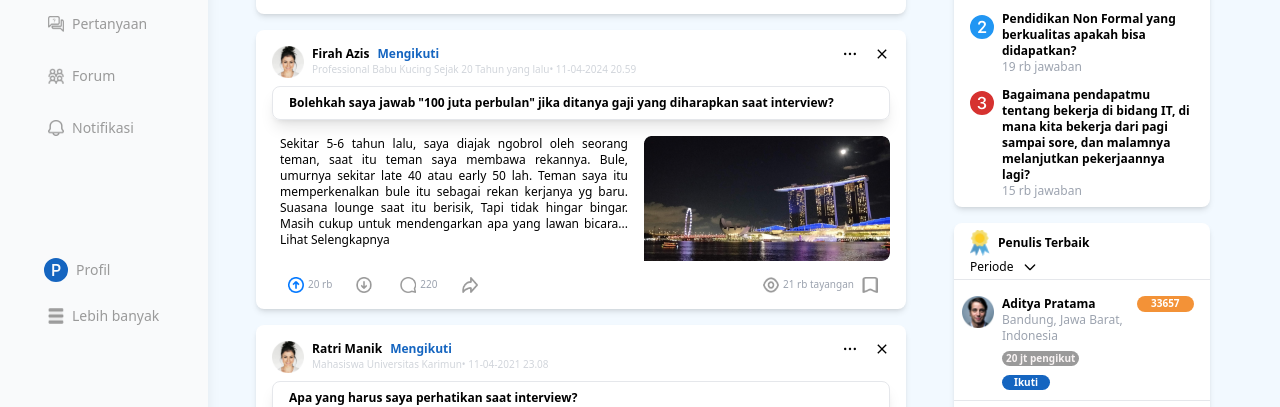
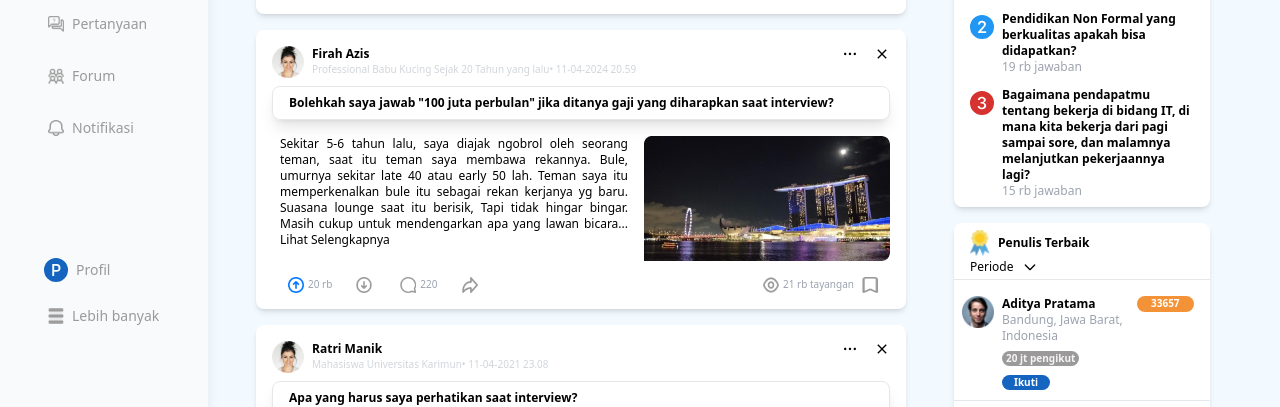
Before and after one commit to ratrimanik/sigarda-app, a React (Vite) app: page /follow in a window 1280 px wide. Shown: the part 214-621 px from the top of the page. Built offline with nearby package versions, Linux system fonts and the light colour scheme.

Commit message:
node_modules be gone!

```diff
--- a/src/components/CardPost/cardpost.jsx
+++ b/src/components/CardPost/cardpost.jsx
@@ -9,7 +9,7 @@ import IconCard from "./iconcard";
 const CardPost = ({ data }) => {
   const {
     name,
-    status,
+    isFollowing,
     job,
     date,
     quest,
@@ -26,7 +26,7 @@ const CardPost = ({ data }) => {
               <div className="flex items-center justify-between">
                 <div className="flex items-center">
                   <p className="text-xs font-bold">{name}</p>
-                  <p className="text-xs text-primary font-bold ml-2">{status}</p>
+                  <p className="text-xs text-primary font-bold ml-2"></p>
                 </div>
               </div>
               <div className="text-[10px] text-gray-300 flex">
--- a/src/components/CardPost/datacard.jsx
+++ b/src/components/CardPost/datacard.jsx
@@ -1,7 +1,7 @@
 export const dummyCard = [
     {
         name: 'Firah Azis',
-        status: 'Ikuti',
+
         job: 'Professional Babu Kucing Sejak 20 Tahun yang lalu',
         date: '11-04-2024 20.59',
         quest: 'Bolehkah saya jawab "100 juta perbulan" jika ditanya gaji yang diharapkan saat interview?',
@@ -9,7 +9,7 @@ export const dummyCard = [
     },
     {
         name: 'Ratri Manik',
-        status: 'Ikuti',
+
         job: 'Mahasiswa Universitas Karimun',
         date: '11-04-2021 23.08',
         quest: 'Apa yang harus saya perhatikan saat interview?',
@@ -17,7 +17,7 @@ export const dummyCard = [
     },
     {
         name: 'Matin Rajab',
-        status: 'Ikuti',
+
         job: 'Full Stack Developer',
         date: '11-04-2021 23.08',
         quest: 'Bagaimana pembuatan suatu widget pada pengembangan aplikasi mobile dengan menggunakan flutter?',
--- a/src/pages/DashboardPage.jsx
+++ b/src/pages/DashboardPage.jsx
@@ -41,14 +41,14 @@ const Dashboard = () => {
             {dummyCard.map((cardData, index) => {
               const updatedStatus = isOnFollowPath
                 ? "Mengikuti"
-                : cardData.status;
+                : cardData.isFollowing;
               return (
                 <CardPost
                   key={index}
                   data={{ ...cardData, status: updatedStatus }}
                 />
               );
-            })}
+            })} ini hapus dulu?
           </div>
         </div>
 
```
Also changed, not shown: 1 other file (tests, documents, lock files or other folders).
